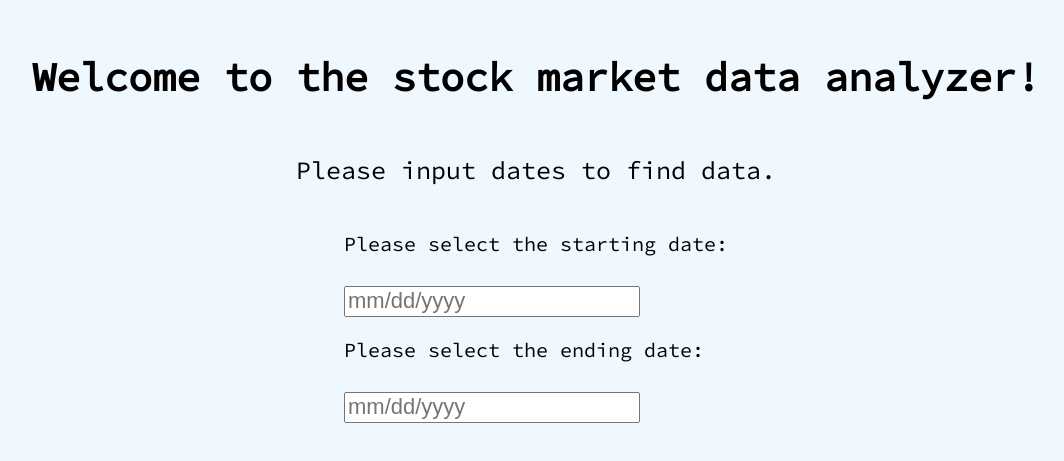
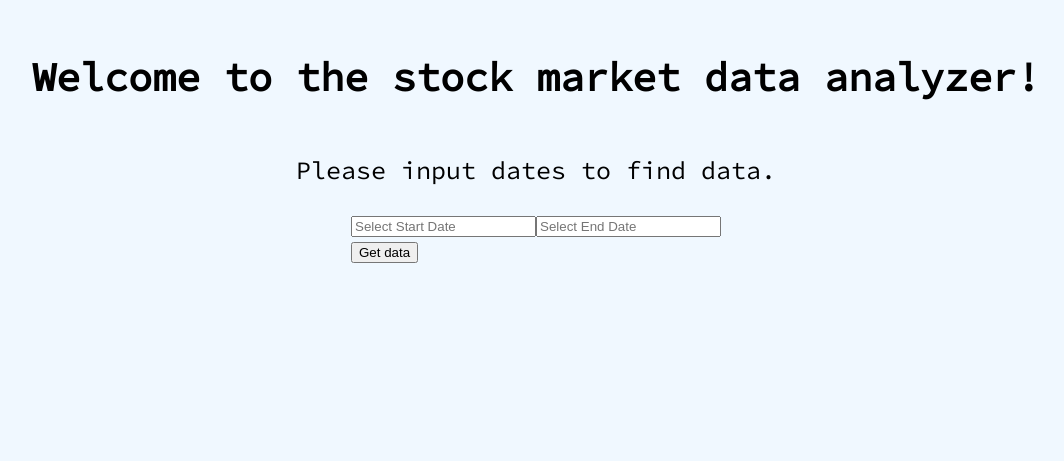
Before and after one commit to wuocci/stocks-analyzer, a React (Create React App) app: page / in a window 1280 px wide. Shown: the part 175-636 px from the top of the page, without its empty margins (104-1168 px from the left). Built offline with nearby package versions, Linux system fonts and the light colour scheme.

Commit message:
DatePicker working. Add of components (Data get button & Stocks list/table component).

```diff
--- a/package.json
+++ b/package.json
@@ -15,8 +15,10 @@
     "moment": "^2.29.1",
     "react": "^17.0.1",
     "react-datepicker": "^3.4.1",
+    "react-dates": "^21.8.0",
     "react-dom": "^17.0.1",
     "react-scripts": "4.0.2",
+    "rsuite": "^4.8.9",
     "style-loader": "^2.0.0",
     "web-vitals": "^1.1.0"
   },
--- a/src/App.css
+++ b/src/App.css
@@ -32,12 +32,3 @@ body{
     align-items: center;
     font-size: 20px;
 }
-
-input[type=text]{
-    flex-direction: column;
-    justify-content: center;
-    align-content:center;
-    margin-top: 10px;
-    height: 25px;
-    font-size: 22px;
-  }
--- /dev/null
+++ b/src/components/GetButton.js
@@ -0,0 +1,46 @@
+import React, { useState } from "react";
+import moment from 'moment';
+import Stocks from './Stocks'
+
+function GetButton({startingDate, endingDate}){
+
+    const [openStocks, setOpen] = useState(false);
+    const [startState, setStart] = useState("");
+    const [endState, setEnd] = useState("");
+
+
+
+    /*
+     * Format the selected and returned date objects to string.
+     *
+     * Easiest way (and propably the only way)
+     * to get data from the source file and filter it.
+     */
+
+    const selectDates = () => {
+        setStart(moment(startingDate).format("MM/DD/YYYY"));
+        setEnd(moment(endingDate).format("MM/DD/YYYY"));
+        setOpen(true);
+        console.log(startState);
+        console.log(endState);
+        console.log(openStocks);
+
+    }
+
+    if(openStocks === false){
+        return(
+            <div className="getButton">
+            <button type="submit" onClick={selectDates}>Get data</button>
+        </div>
+        )
+    }
+    else{
+        return(
+            <Stocks startState={startState}
+            endState={endState}/>
+        )
+    }
+
+}
+
+export default GetButton;
--- a/src/components/InputFields.js
+++ b/src/components/InputFields.js
@@ -1,54 +1,57 @@
 import React, { useState } from "react";
 import DatePicker from "react-datepicker";
 import "react-datepicker/dist/react-datepicker.css";
-import moment from 'moment';
-import {parseISO} from 'date-fns'
+import GetButton from './GetButton'
 
 
 function InputFields() {
-    //Create states for the dates.
-    const [startingDate, setDate] = useState(new Date());
-    const [endingDate, setEndDate] = useState(new Date());
+    //States for the dates.
+    const [startingDate, setDate] = useState("");
+    const [endingDate, setEndDate] = useState("");
+
+    /*
+     * Handle the inputs from selected dates with separate arrow
+     * functions.
+     */
 
     const handleInput = (event) =>  {
-        setDate(moment(event).format('L'));
+        setDate(event);
         console.log(startingDate)
 
     }
-
-
     const handleInput2 = (event) =>  {
-        setEndDate(moment(event).format('L'));
+        setEndDate(event);
         console.log(endingDate);
     }
 
-
-
     return(
         <div>
-            <form className="dates">
-            <p>Please select the starting date: </p>
-            <DatePicker
-                placeholderText={"mm/dd/yyyy"}
+            <div className="dates">
+                <DatePicker // Let's create a DatePicker component for making it easy to select the dates
+                    selected={startingDate}
+                    placeholderText={"Select Start Date"}
                     selectsStart
                     dateFormat="MM/dd/yyyy"
+                    startDate={startingDate}
                     minDate={new Date(2020, 0, 21)}
                     maxDate={new Date(2021, 0, 20)}
                     endDate={endingDate} // add the endDate to your startDate DatePicker now that it is defined
                     onChange={handleInput}
                 />
-             <p>Please select the ending date: </p>
                 <DatePicker
-                placeholderText={"mm/dd/yyyy"}
+                    selected={endingDate}
+                    placeholderText={"Select End Date"}
                     selectsEnd
                     dateFormat="MM/dd/yyyy"
-                startDate={parseISO(startingDate)}
+                    startDate={startingDate}
                     endDate={endingDate}
-                minDate={parseISO(startingDate)}
+                    minDate={startingDate}
                     maxDate={new Date(2021, 0, 20)}
                     onChange={handleInput2}
                 />
-            </form>
+                </div>
+                <GetButton startingDate={startingDate}
+                    endingDate={endingDate}/>
             </div>
         )
 }
--- /dev/null
+++ b/src/components/Stocks.js
@@ -0,0 +1,15 @@
+import React, { useState } from "react";
+
+
+
+function Stocks({startState, endState}) {
+    return(
+        <div>
+            <h1>Pöö {startState + endState}</h1>
+        </div>
+    )
+}
+
+
+
+export default Stocks;
```
Also changed, not shown: src/components/App.js (+8 -0 lines), 1 other file (tests, documents, lock files or other folders). Lines whose indentation alone changed are shown as unchanged.
